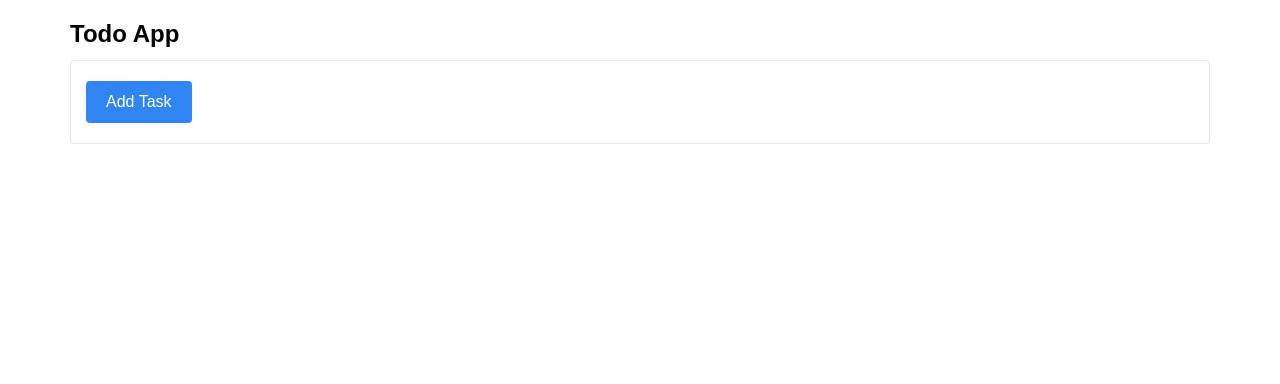
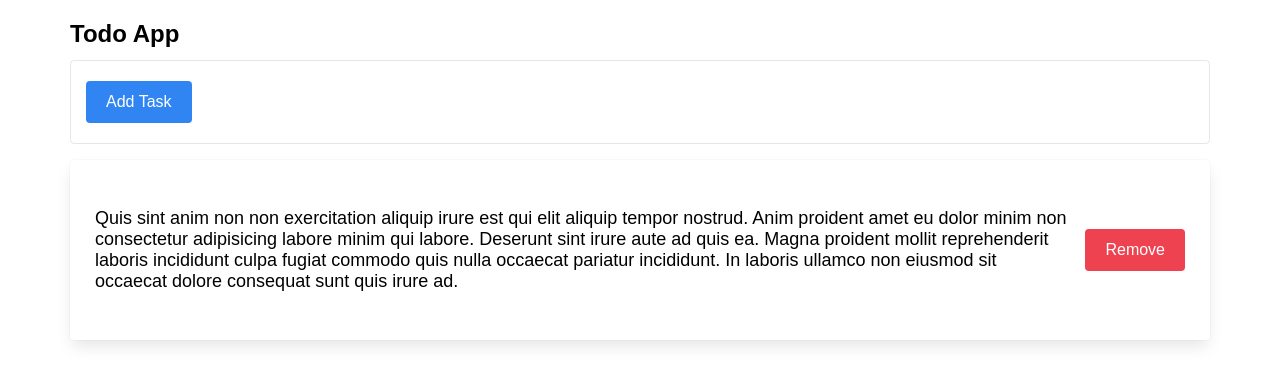
Before and after one commit to olehhapuk/goiteens-react-2020, a React (Create React App) app: page / in a window 1280 px wide. Both pictures are taken after a click on the button "Add Task". Shown: the top 384 px of the page. Built offline with nearby package versions, Linux system fonts and the light colour scheme.

Commit message:
Finished lesson 03

```diff
--- a/src/components/App.js
+++ b/src/components/App.js
@@ -1,17 +1,45 @@
 import React, { Component } from 'react';
+
+import createTask from '../utils/createTask';
 
 import Layout from './Layout/Layout';
 import TaskEditor from './TaskEditor/TaskEditor';
+import TaskList from './TaskList/TaskList';
 
 export default class App extends Component {
   state = {
     tasks: [],
   };
 
+  handleAddTask = () => {
+    const newTask = createTask();
+
+    this.setState((prevState) => {
+      return {
+        tasks: [...prevState.tasks, newTask],
+      };
+    });
+  };
+
+  handleRemoveTask = (id) => {
+    this.setState((prevState) => {
+      return {
+        tasks: prevState.tasks.filter((task) => {
+          if (task.id === id) {
+            return false;
+          } else {
+            return true;
+          }
+        }),
+      };
+    });
+  };
+
   render() {
     return (
       <Layout title="Todo App">
-        <TaskEditor />
+        <TaskEditor addTask={this.handleAddTask} />
+        <TaskList tasks={this.state.tasks} removeTask={this.handleRemoveTask} />
       </Layout>
     );
   }
--- a/src/components/TaskEditor/TaskEditor.js
+++ b/src/components/TaskEditor/TaskEditor.js
@@ -2,10 +2,10 @@ import React from 'react';
 
 import styles from './TaskEditor.module.css';
 
-function TaskEditor() {
+function TaskEditor(props) {
   return (
     <div className={styles.container}>
-      <button className="btn" type="button">
+      <button className="btn" type="button" onClick={props.addTask}>
         Add Task
       </button>
     </div>
--- /dev/null
+++ b/src/components/TaskList/TaskList.js
@@ -0,0 +1,27 @@
+import React from 'react';
+
+import styles from './TaskList.module.css';
+
+function TaskList(props) {
+  return (
+    <ul className={styles.container}>
+      {props.tasks.map((task) => (
+        <li key={task.id} className={styles.item}>
+          <p className={styles.text}>{task.text}</p>
+
+          <div className={styles.actions}>
+            <button
+              type="button"
+              className="btn delete"
+              onClick={() => props.removeTask(task.id)}
+            >
+              Remove
+            </button>
+          </div>
+        </li>
+      ))}
+    </ul>
+  );
+}
+
+export default TaskList;
```
Also changed, not shown: 1 other file (tests, documents, lock files or other folders).
